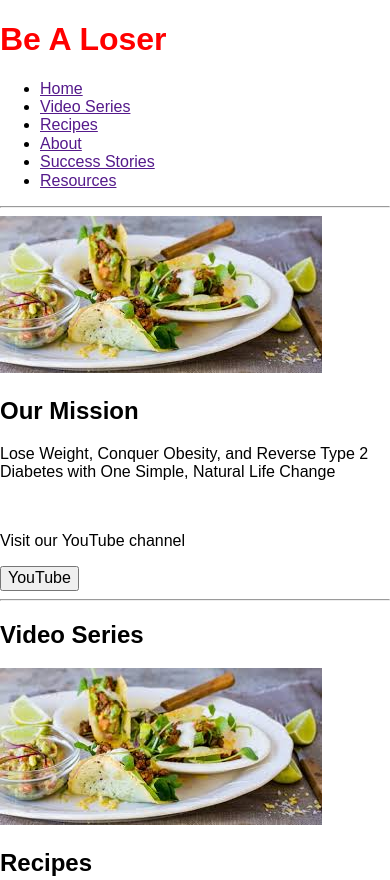
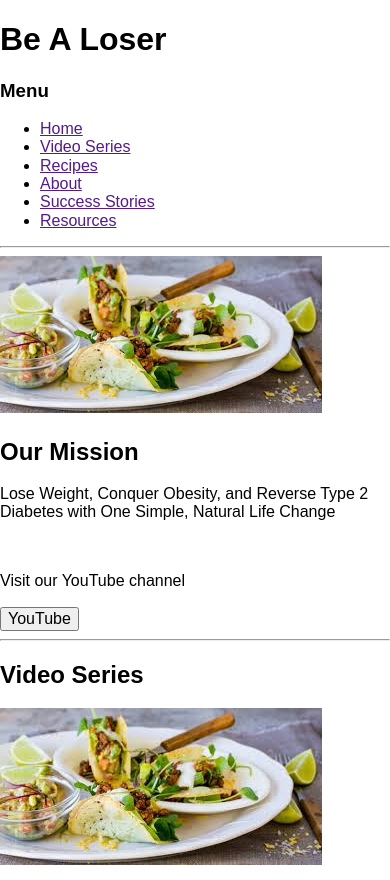
Before and after one commit to gregknudsen-zz/bal-redesign, a plain HTML site: page index.html in a window 390 px wide. Shown: the top 880 px of the page. Drawn offline with Linux system fonts and the light colour scheme; files that its build step writes are made by us from their sources.

Commit message:
remove test code from css & begin process of making dropdown menu for mobile devices

```diff
--- a/css/main.css
+++ /dev/null
@@ -1,3 +0,0 @@
-h1 {
-	color: red;
-}
--- a/index.html
+++ b/index.html
@@ -12,6 +12,7 @@
 
 	<header>
 		<nav>
+			<h3 class="menu-button">Menu</h3>
 			<ul>
 				<li><a href="">Home</a> </li>
 				<li><a href="">Video Series</a> </li>
```
